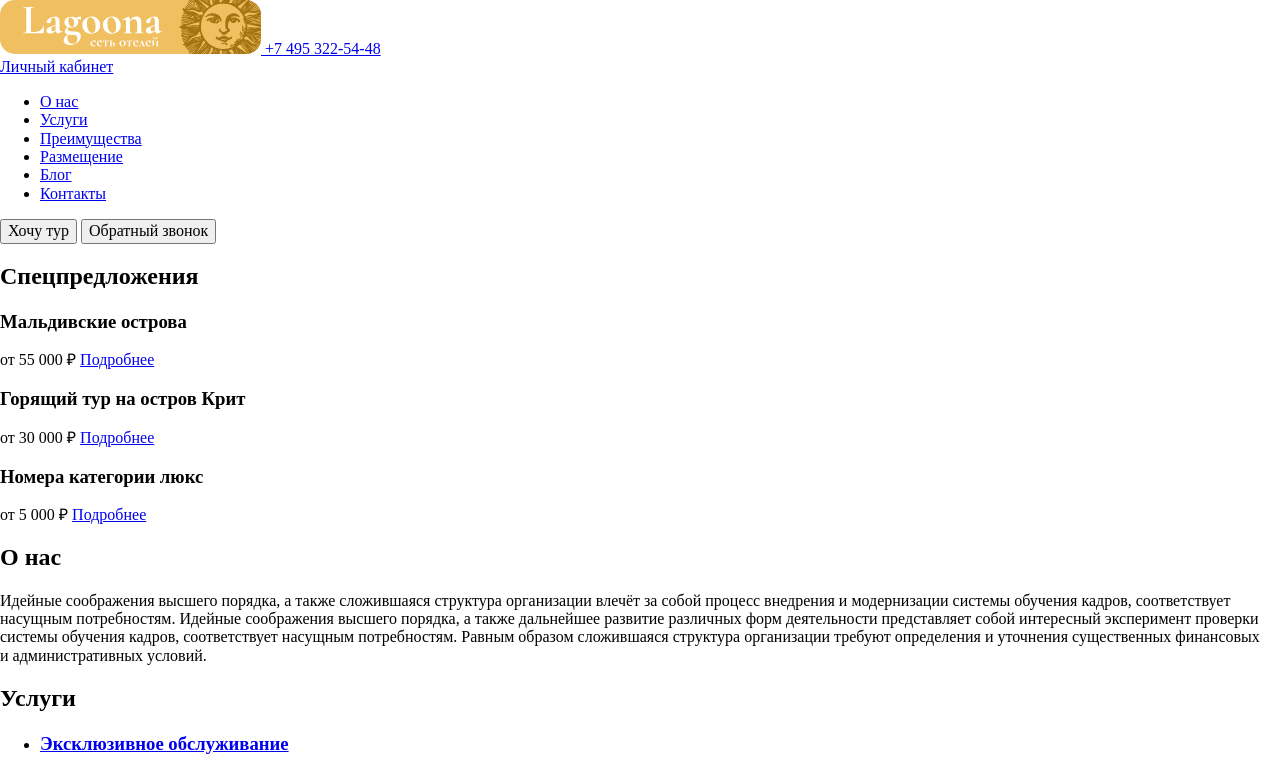
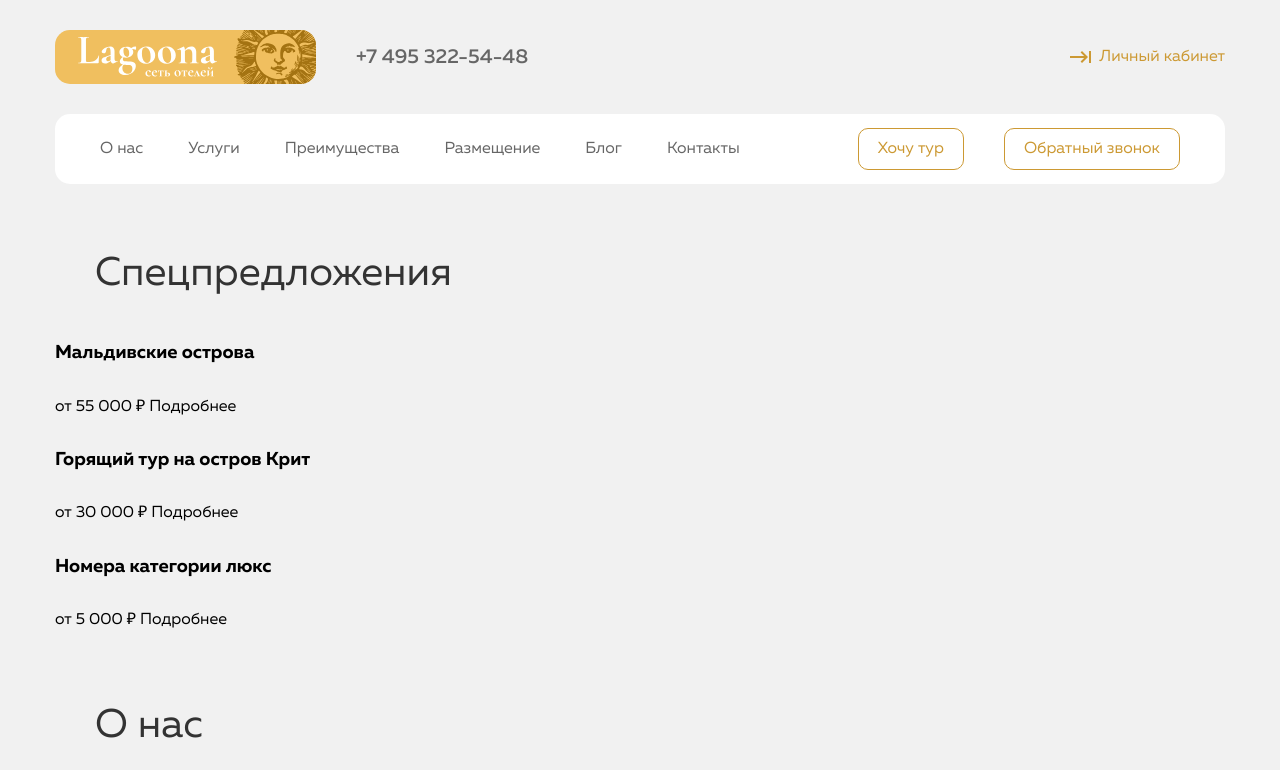
Before and after one commit to vtarasso/lagoona, a plain HTML site: page index.html in a window 1280 px wide. Shown: the top 770 px of the page. Drawn offline with Linux system fonts and the light colour scheme.

Commit message:
add fonts, and style header done

```diff
--- a/index.html
+++ b/index.html
@@ -10,12 +10,12 @@
 <body>
   <header class="header">
     <div class="container">
-      <div class="header__top">
-        <div class="header__left">
+      <div class="header__top flex">
+        <div class="header__left flex">
           <a class="header__logo" href="#">
             <img src="images/logo.svg" alt="Логотип сети отелей Лагуна">
           </a>
-          <a class="header__link" href="tel:+74953225448">+7 495 322-54-48</a>
+          <a class="header__link-tel" href="tel:+74953225448">+7 495 322-54-48</a>
         </div>
 
         <div class="header__right">
@@ -23,9 +23,9 @@
         </div>
       </div>
 
-      <div class="header__bottom">
+      <div class="header__bottom flex">
         <nav class="nav header__nav">
-          <ul class="list-reset header__items">
+          <ul class="list-reset header__items flex">
             <li class="header__item">
               <a class="header__link" href="#about-us">О нас</a>
             </li>
@@ -47,9 +47,9 @@
           </ul>
         </nav>
 
-        <div class="header__btn-right">
-          <button class="btn-reset header__btn">Хочу тур</button>
-          <button class="btn-reset header__btn">Обратный звонок</button>
+        <div class="header__btn-right flex">
+          <button class="btn-reset btn header__btn">Хочу тур</button>
+          <button class="btn-reset btn header__btn">Обратный звонок</button>
         </div>
       </div>
     </div>
--- a/styles/style.css
+++ b/styles/style.css
@@ -1,3 +1,40 @@
+@font-face {
+  font-family: "Muller";
+  src: url("../fonts/MullerRegular.woff2") format("woff2"),
+      url("../fonts/MullerRegular.woff") format("woff");
+  font-display: swap;
+  font-weight: 400;
+  font-style: normal;
+}
+
+@font-face {
+  font-family: "Muller";
+  src: url("../fonts/MullerMedium.woff2") format("woff2"),
+      url("../fonts/MullerMedium.woff") format("woff");
+  font-display: swap;
+  font-weight: 500;
+  font-style: normal;
+}
+
+@font-face {
+  font-family: "Muller";
+  src: url("../fonts/MullerBold.woff2") format("woff2"),
+      url("../fonts/MullerBold.woff") format("woff");
+  font-display: swap;
+  font-weight: 700;
+  font-style: normal;
+}
+
+:root {
+  --darkGrey-color: #666666;
+  --mainBg-color: #f1f1f1;
+  --lightGrey: #999999;
+  --white-color: #ffffff;
+  --current-color: #000000;
+  --active-color: #cc9933;
+  --heading-color: #333333;
+}
+
 .visually-hidden {
   position: absolute;
   margin: -1px;
@@ -12,3 +49,138 @@
   outline: transparent;
   outline-offset: 0;
 }
+
+html {
+	-webkit-box-sizing: border-box;
+	-moz-box-sizing: border-box;
+	box-sizing: border-box;
+  font-size: 10px;
+}
+
+*,
+*::before,
+*::after {
+	box-sizing: inherit;
+}
+
+body {
+  min-width: 1200px;
+  font-family: "Muller", "Arial", sans-serif;
+  font-size: 1.6rem;
+  font-weight: 400;
+  line-height: 2;
+  color: var(--current-color);
+  background-color: var(--mainBg-color);
+}
+
+
+a {
+  text-decoration: none;
+  color: inherit;
+}
+
+img {
+  max-width: 100%;
+}
+
+/* glob */
+.list-reset {
+  margin: 0;
+  padding: 0;
+  list-style-type: none;
+}
+
+.btn-reset {
+  padding: 0;
+  border: none;
+  background-color: transparent;
+  cursor: pointer;
+}
+
+.btn {
+  padding: 11px 19px;
+  color: var(--active-color);
+  border: 1px solid var(--active-color);
+  border-radius: 10px;
+}
+
+.flex {
+  display: flex;
+}
+
+.section__title {
+  margin: 0;
+  margin-bottom: 20px;
+  padding-left: 40px;
+  font-size: 4rem;
+  font-weight: 400;
+  color: var(--heading-color);
+}
+
+.container {
+  margin: 0 auto;
+  margin-bottom: 50px;
+  padding: 0 15px;
+  max-width: 1200px;
+}
+
+/* header */
+.header__top {
+  padding: 30px 0;
+  align-items: center;
+  justify-content: space-between;
+}
+
+.header__left {
+  align-items: center;
+}
+
+.header__logo {
+  margin-right: 40px;
+  line-height: 0;
+}
+
+.header__link-tel {
+  font-size: 2rem;
+  font-weight: 500;
+  color: var(--darkGrey-color);
+}
+
+.header__link-login {
+  padding-left: 30px;
+  display: block;
+  color: var(--active-color);
+  background-image: url("../images/arrow.svg");
+  background-position: left center;
+  background-size: 24px;
+  background-repeat: no-repeat;
+}
+
+.header__bottom {
+  padding: 0 45px;
+  align-items: center;
+  justify-content: space-between;
+  background-color: var(--white-color);
+  border-radius: 15px;
+}
+
+.header__btn-right {
+  padding-top: 14px;
+  padding-bottom: 14px;
+}
+
+.header__nav {
+  margin-right: 114px;
+}
+
+.header__item:not(:last-child) {
+  margin-right: 45px;
+}
+
+.header__link {
+  color: var(--darkGrey-color);
+}
+
+.header__btn:first-child {
+  margin-right: 40px;
+}
```
Also changed, not shown: fonts/MullerBold.woff (added), fonts/MullerBold.woff2 (added), fonts/MullerMedium.woff (added), fonts/MullerMedium.woff2 (added), fonts/MullerRegular.woff (added), fonts/MullerRegular.woff2 (added), images/arrow.svg (added), 2 other files.
